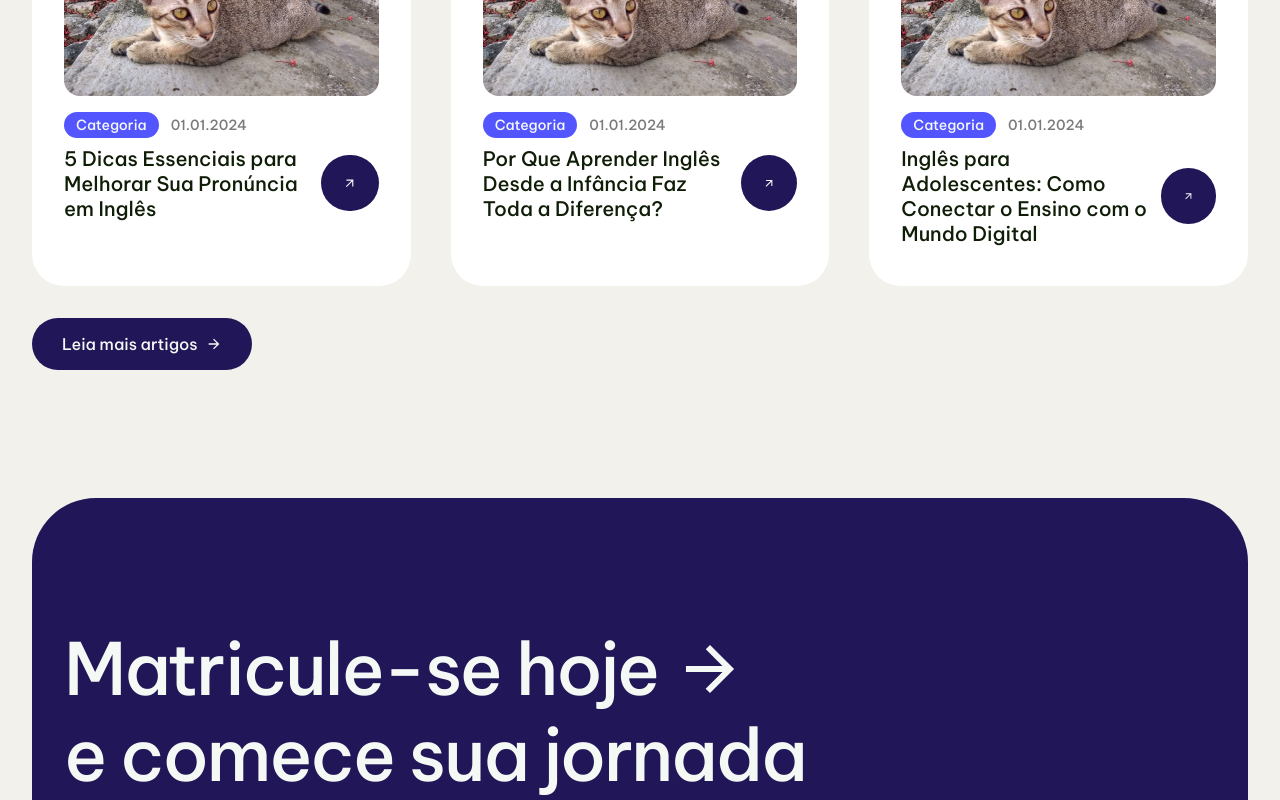
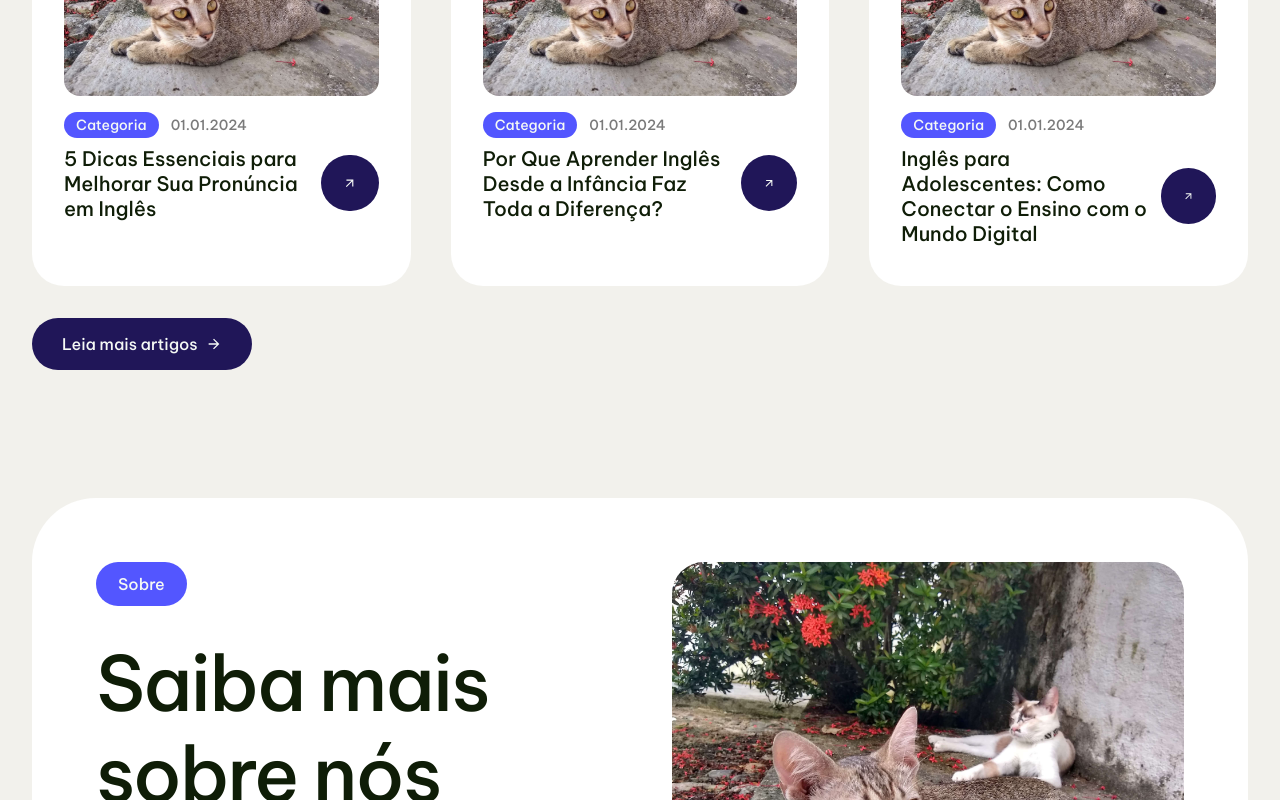
Before and after one commit to SnayderRodrigues/react-study, a React (Vite) app: page / in a window 1280 px wide. Shown: the part 11200-12000 px from the top of the page. Built offline with nearby package versions, Linux system fonts and the light colour scheme.

Commit message:
feat: added a CtaToAboutPage component on the home page

```diff
--- /dev/null
+++ b/src/pages/home/CtaToAboutPage.jsx
@@ -0,0 +1,26 @@
+import { Link } from "react-router-dom";
+import Cat from "../../img/IMG_20200407_163224926_HDR-01.jpeg";
+import { IoMdArrowForward } from "react-icons/io";
+
+const CtaToAboutPage = () => {
+  return (
+    <section className="ctaToAboutPage">
+      <div className="wrapper ctaToAboutPage__wrapper">
+        <div>
+          <div>Sobre</div>
+          <h2>Saiba mais sobre nós</h2>
+          <p>
+            Lorem ipsum dolor sit amet consectetur adipisicing elit. Voluptas
+            dolores aperiam assumenda dolorem reiciendis porro.
+          </p>
+          <Link to="/about" className="button">
+            Saiba mais <IoMdArrowForward />
+          </Link>
+        </div>
+        <img src={Cat} alt="" />
+      </div>
+    </section>
+  );
+};
+
+export default CtaToAboutPage;
--- a/src/pages/home/HomePage.jsx
+++ b/src/pages/home/HomePage.jsx
@@ -7,6 +7,7 @@ import Testimonials from "./Testimonials";
 import Cta from "./Cta";
 import Faq from "./Faq";
 import Blog from "./Blog";
+import CtaToAboutPage from "./CtaToAboutPage";
 
 const HomePage = () => {
   return (
@@ -19,6 +20,7 @@ const HomePage = () => {
       <Cta />
       <Faq />
       <Blog />
+      <CtaToAboutPage />
     </main>
   );
 };
--- a/src/styles/pages/home/_blog.scss
+++ b/src/styles/pages/home/_blog.scss
@@ -1,7 +1,7 @@
 @use "../../../styles/util/" as u;
 
 .blog {
-  padding: 8rem 0;
+  padding: 8rem 0 0;
 
   &__wrapper {
     display: flex;
--- /dev/null
+++ b/src/styles/pages/home/_ctatoaboutpage.scss
@@ -0,0 +1,39 @@
+@use "../../../styles/util/" as u;
+
+.ctaToAboutPage {
+  padding: 8rem 0;
+
+  &__wrapper {
+    display: grid;
+    grid-template-columns: repeat(2, 1fr);
+    gap: 4rem;
+    background-color: var(--white);
+    padding: 4rem;
+    border-radius: 4rem;
+
+    & > div {
+      display: flex;
+      flex-direction: column;
+
+      div {
+        width: fit-content;
+        color: var(--text-color-2);
+        font-weight: 500;
+        background-color: var(--accent-color);
+        padding: 12px 22px 12px;
+        border-radius: 999px;
+        margin-bottom: 2rem;
+      }
+      h2 {
+        margin-bottom: 2rem;
+      }
+      p {
+        margin-bottom: 1rem;
+      }
+    }
+    img {
+        width: 100%;
+        height: 400px;
+    }
+  }
+}
--- a/src/styles/pages/home/_index.scss
+++ b/src/styles/pages/home/_index.scss
@@ -7,3 +7,4 @@
 @forward "cta";
 @forward "faq";
 @forward "blog";
+@forward "ctatoaboutpage";
```
